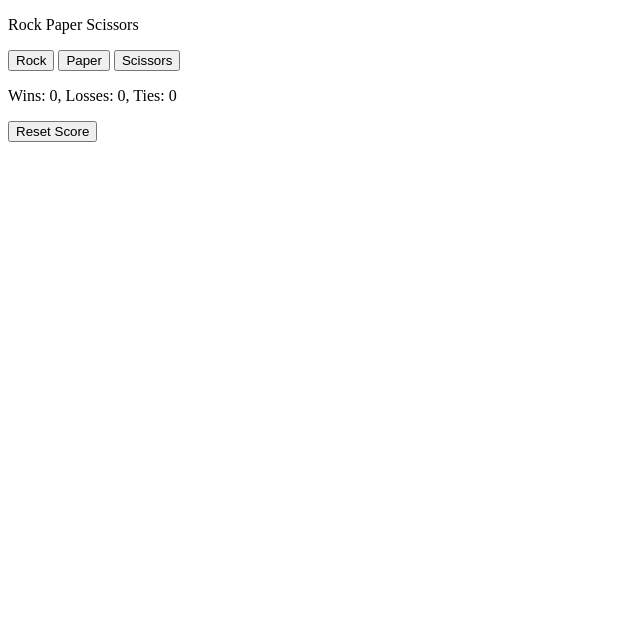
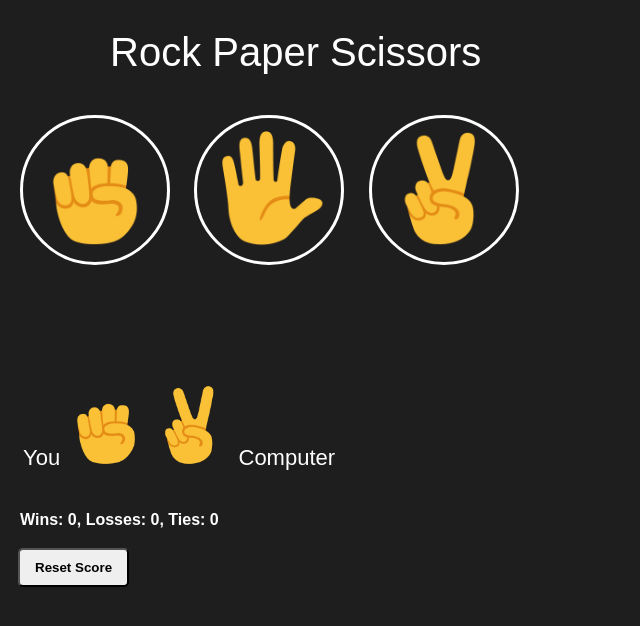
Before and after one commit to Meche221/Rock-Paper-Scissors, a plain HTML site: page index.html in a window 1280 px wide. Shown: the whole page, without its empty margins (0-640 px from the left). Drawn offline with Linux system fonts and the light colour scheme; a web font is replaced by a local one.

Commit message:
All styling done

```diff
--- a/index.html
+++ b/index.html
@@ -4,32 +4,41 @@
     <meta charset="UTF-8" />
     <meta name="viewport" content="width=device-width, initial-scale=1.0" />
     <title>Rock-Paper-Scissors</title>
+    <link rel="preconnect" href="https://fonts.googleapis.com">
+<link rel="preconnect" href="https://fonts.gstatic.com" crossorigin>
+<link href="https://fonts.googleapis.com/css2?family=Birthstone&family=Josefin+Slab:ital,wght@0,100..700;1,100..700&family=Montserrat:ital,wght@0,100..900;1,100..900&family=Raleway:ital,wght@0,100..900;1,100..900&family=Roboto:ital,wght@0,100..900;1,100..900&family=Rubik:ital,wght@0,300..900;1,300..900&display=swap" rel="stylesheet">
+    <link rel="stylesheet" href="style.css">
   </head>
   <body>
-    <p>Rock Paper Scissors</p>
+    <p id="top-text">Rock Paper Scissors</p>
 
-    <button
+    <button class="icon"
       onclick="
-      playGame('Rock');
-      ">Rock
+      playGame('Rock');">
+      <img src="image/rock.png">
     </button>
 
-    <button
+    <button class="icon"
       onclick="
-      playGame('Paper');
-      ">Paper
+      playGame('Paper');">
+      <img src="image/paper.png">
     </button>
 
-    <button
+    <button class="icon"
       onclick="
-      playGame('Scissors');
-      ">Scissors
+      playGame('Scissors');">
+      <img src="image/scissors.png" alt="">
     </button>
     <p id="js-result"></p>
-    <p id="js-move"></p>
+    <p id="js-move">
+      You
+      <img src="image/rock.png" alt="">
+      <img src="image/scissors.png" alt="">
+      Computer
+    </p>
     <p id="js-score"></p>
 
-    <button onclick="
+    <button id="reset-button" onclick="
     score.wins = 0;
     score.losses = 0;
     score.ties = 0;
--- a/index.js
+++ b/index.js
@@ -1,3 +1,4 @@
+
 let score = JSON.parse(localStorage.getItem('score')) || {
           wins : 0,
           losses : 0,
@@ -67,7 +68,10 @@ let score = JSON.parse(localStorage.getItem('score')) || {
         document.querySelector('#js-result')
         .innerHTML = result;
         document.querySelector('#js-move')
-        .innerHTML = `You ${playerMove} - ${computerMove} Computer`;
+        .innerHTML = ` You
+      <img src="image/${playerMove}.png" alt="">
+      <img src="image/${computerMove}.png" alt="">
+      Computer`;
 
       }
 
--- a/style.css
+++ b/style.css
@@ -0,0 +1,71 @@
+*{
+  margin: 0;
+  padding: 0;
+}
+html,body{
+  box-sizing: border-box;
+  height: 100%;
+  width: 100%;
+  color: white;
+  font-family: Arial;
+}
+body{
+  background-color: #1f1e1e;
+}
+#top-text{
+  font-size: 40px;
+  font-weight: 500;
+  margin-top: 30px;
+  margin-bottom: 40px;
+  margin-left: 110px;
+}
+button img{
+  height: 80%;
+}
+.icon{
+  height: 150px;
+  width: 150px;
+  border-radius: 75px;
+  background-color: transparent;
+  border: 3px solid white;
+  margin-left: 20px;
+  margin-bottom: 70px;
+  transition: 0.4s;
+  object-fit: cover;
+}
+.icon:hover{
+  cursor: pointer;
+  opacity: 0.4;
+}
+#js-result{
+  font-size: 40px;
+  font-weight: 700;
+  line-height: 30px;
+  margin-left: 20px;
+  margin-bottom: 50px;
+}
+#reset-button{
+  padding:10px 15px;
+  margin-top: 19px;
+  border-radius: 5px;
+  transition: 0.4s;
+  font-weight: 700;
+  cursor: pointer;
+  margin-left: 18px;
+}
+#reset-button:active{
+  opacity: 0.4;
+}
+#js-move img{
+  height: 80px;
+}
+#js-move{
+  margin-left: 23px;
+  font-size: 22px;
+  font-weight: 500;
+}
+#js-score{
+  margin-top: 40px;
+  font-weight:600;
+  margin-left: 20px;
+}
```
Also changed, not shown: image/paper.png (added), image/rock.png (added), image/scissors.png (added).
